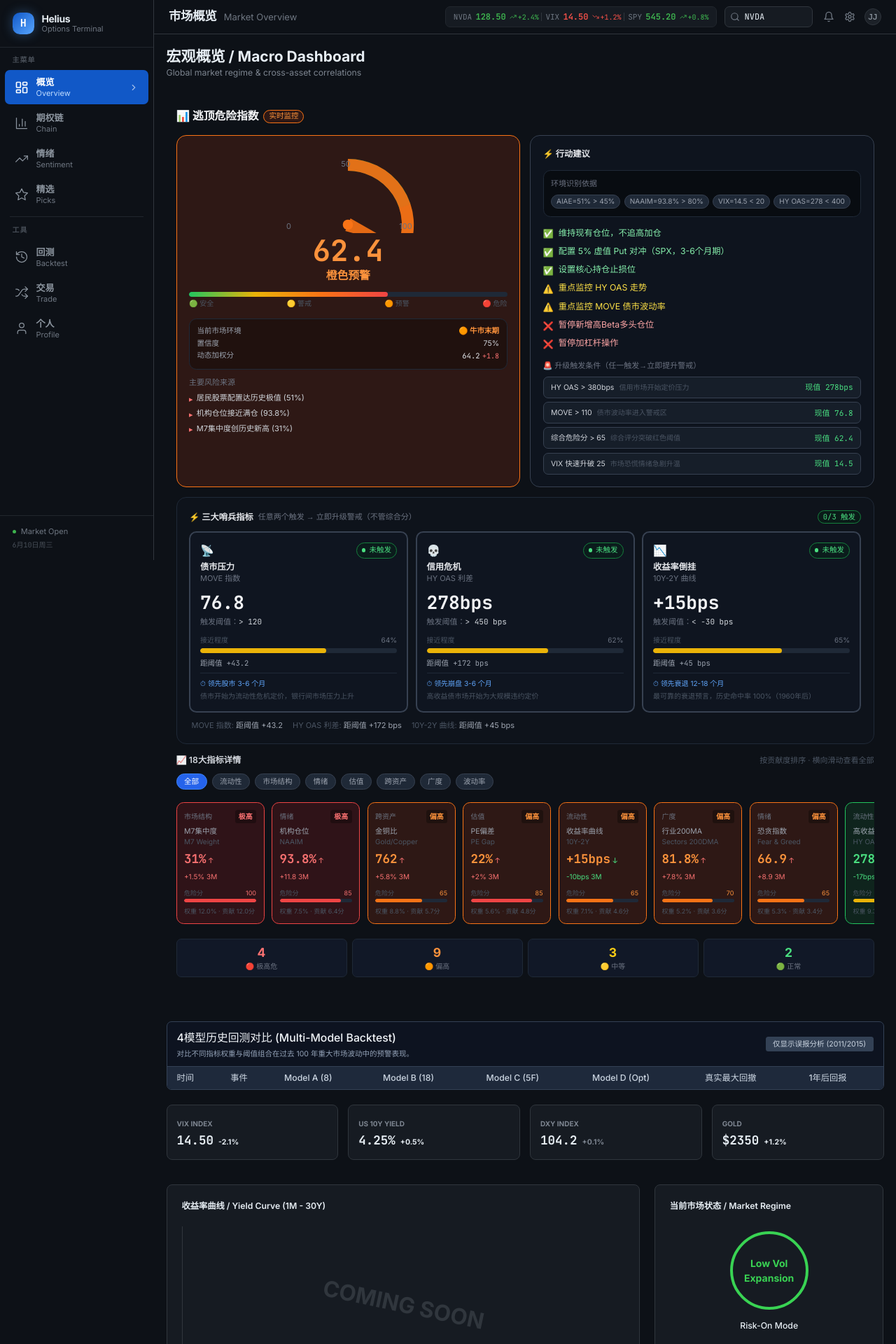
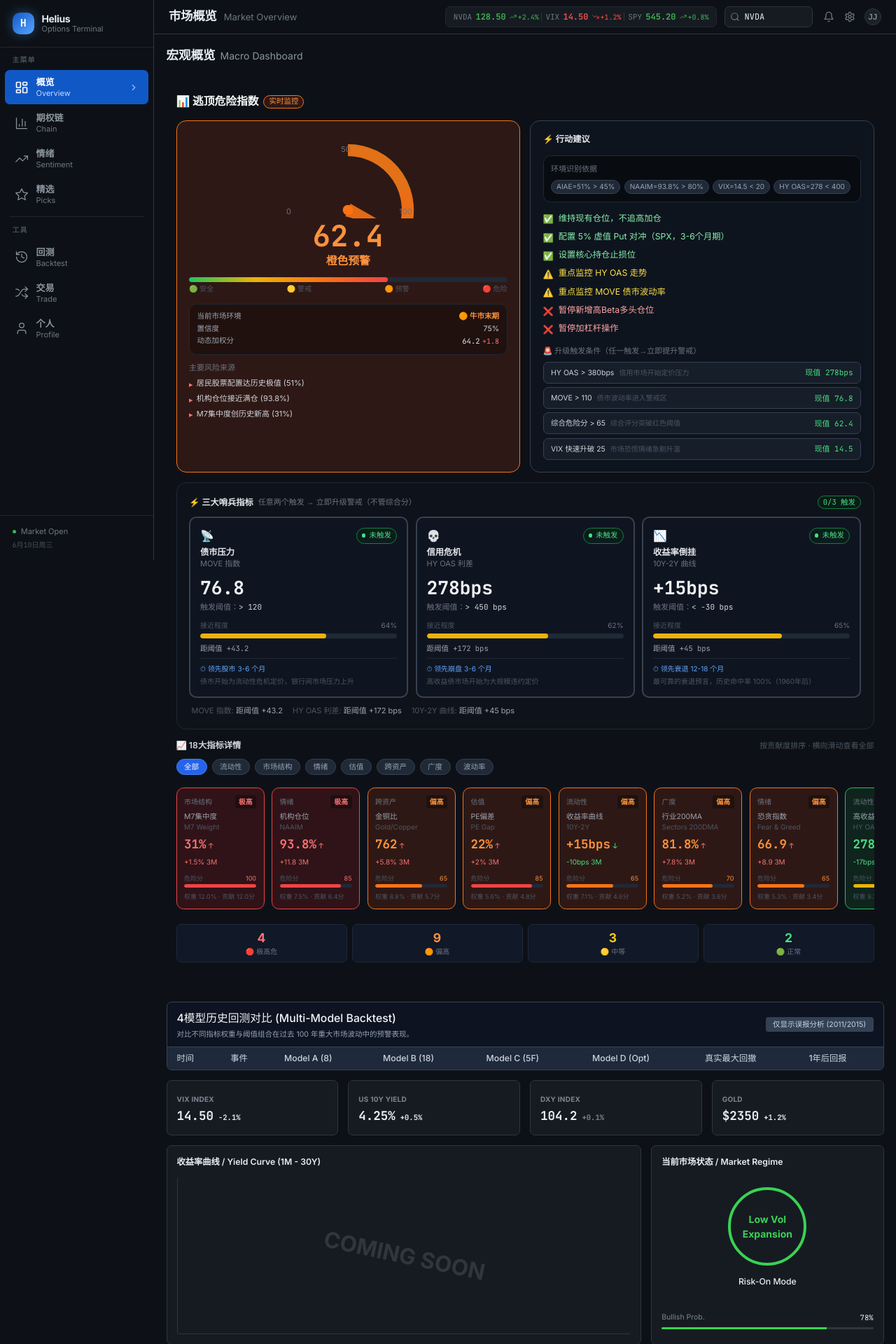
Before and after one commit to Jeremygarden/option-helius, a Next.js app in the folder frontend/: page /macro in a window 1280 px wide. Shown: the top 1920 px of the page at 70% size. Built offline with nearby package versions, Linux system fonts and the light colour scheme.

Commit message:
style(round-8): global polish — macro/sentiment card treatment + spacing + font-mono consistency

```diff
--- a/frontend/app/macro/page.tsx
+++ b/frontend/app/macro/page.tsx
@@ -167,10 +167,11 @@ export default function MacroPage() {
   }, []);
 
   return (
-    <div className="flex flex-col gap-6">
-      <div className="mb-2">
-        <h1 className="text-2xl font-bold">宏观概览 / Macro Dashboard</h1>
-        <p className="text-[#7d8590] text-sm">Global market regime & cross-asset correlations</p>
+    <div className="flex flex-col gap-4 pb-8">
+      <div className="flex items-center justify-between mb-4">
+        <h1 className="text-xl font-bold">宏观概览
+          <span className="text-[#8b949e] text-base font-normal ml-2">Macro Dashboard</span>
+        </h1>
       </div>
 
       {macroData?.run_risk && (
@@ -186,30 +187,30 @@ export default function MacroPage() {
           { label: "DXY INDEX", value: "104.2", change: "+0.1%", color: "text-[#7d8590]" },
           { label: "GOLD", value: "$2350", change: "+1.2%", color: "text-accent-green" },
         ].map((item) => (
-          <div key={item.label} className="card p-4">
-            <span className="text-[10px] text-[#7d8590] uppercase font-bold">{item.label}</span>
+          <div key={item.label} className="bg-[#161b22] border border-[#30363d] rounded-lg p-4">
+            <span className="text-[10px] text-[#7d8590] uppercase font-bold tracking-wide">{item.label}</span>
             <div className="flex items-baseline gap-2 mt-1">
               <span className="text-xl font-bold font-mono">{item.value}</span>
-              <span className={`text-xs font-bold ${item.color}`}>{item.change}</span>
+              <span className={`text-xs font-bold font-mono transition-colors ${item.color}`}>{item.change}</span>
             </div>
           </div>
         ))}
       </div>
 
-      <div className="grid grid-cols-1 lg:grid-cols-3 gap-6 mt-4">
-        <div className="lg:col-span-2 card p-6">
-           <h3 className="text-sm font-semibold mb-6">收益率曲线 / Yield Curve (1M - 30Y)</h3>
-           <div className="h-64 border-l border-b border-[#30363d] relative">
+      <div className="grid grid-cols-1 lg:grid-cols-3 gap-4">
+        <div className="lg:col-span-2 bg-[#161b22] border border-[#30363d] rounded-lg p-4">
+           <h3 className="text-sm font-semibold mb-4">收益率曲线 / Yield Curve (1M - 30Y)</h3>
+           <div className="h-64 border-l border-b border-[#30363d] relative rounded">
               <div className="absolute inset-0 flex items-center justify-center text-[#30363d] text-4xl font-bold uppercase rotate-12">
                  Coming Soon
               </div>
            </div>
         </div>
-        <div className="card p-6">
+        <div className="bg-[#161b22] border border-[#30363d] rounded-lg p-4">
            <h3 className="text-sm font-semibold mb-4">当前市场状态 / Market Regime</h3>
            <div className="flex flex-col gap-6 mt-8">
               <div className="flex flex-col items-center">
-                 <div className="w-32 h-32 rounded-full border-4 border-accent-teal flex items-center justify-center text-accent-teal font-bold text-center p-4">
+                 <div className="w-32 h-32 rounded-full border-4 border-accent-teal flex items-center justify-center text-accent-teal font-bold text-center p-4 transition-all">
                     Low Vol Expansion
                  </div>
                  <span className="mt-4 text-sm font-medium">Risk-On Mode</span>
@@ -217,10 +218,10 @@ export default function MacroPage() {
               <div className="space-y-2 mt-4">
                  <div className="flex justify-between text-xs">
                     <span className="text-[#7d8590]">Bullish Prob.</span>
-                    <span className="text-accent-green">78%</span>
+                    <span className="text-accent-green font-mono">78%</span>
                  </div>
                  <div className="w-full h-1 bg-[#30363d] rounded-full overflow-hidden">
-                    <div className="h-full bg-accent-teal" style={{ width: '78%' }} />
+                    <div className="h-full bg-accent-teal transition-all" style={{ width: '78%' }} />
                  </div>
               </div>
            </div>
--- a/frontend/app/picks/page.tsx
+++ b/frontend/app/picks/page.tsx
@@ -567,23 +567,6 @@ export default function PicksPage() {
     return c;
   }, [picks]);
 
-  const filtered = useMemo(() => {
-    return directionFilteredPicks
-      .filter(p => !selectedTicker || (p.ticker || "").toUpperCase() === selectedTicker)
-      .filter(p => tagFilter === "全部" || (p.tag || "核心") === tagFilter)
-      .filter(p => strategyFilter === "all" || normalizeType(p.strategyType) === strategyFilter)
-      .sort((a, b) => sortMode === "score"
-        ? clampScore(b.score) - clampScore(a.score)
-        : (a.ticker || "").localeCompare(b.ticker || ""));
-  }, [directionFilteredPicks, selectedTicker, tagFilter, strategyFilter, sortMode]);
-
-  const displayPicks = filtered.length ? filtered : picks.sort((a, b) => clampScore(b.score) - clampScore(a.score));
-
-  // Summary stats
-  const highCount = picks.filter(p => clampScore(p.score) >= 8).length;
-  const returnMin = Math.min(...picks.map(p => Number(p.returnLow || 0)).filter(Boolean), 0);
-  const returnMax = Math.max(...picks.map(p => Number(p.returnHigh || 0)).filter(Boolean), 0);
-
   // Direction tab filter logic
   const directionFilteredPicks = useMemo(() => {
     if (directionTab === "all") return picks;
@@ -602,6 +585,23 @@ export default function PicksPage() {
   // Bullish/bearish counts for scanner summary
   const bullishCount = picks.filter(p => p.direction === "up").length;
   const bearishCount = picks.filter(p => p.direction === "down").length;
+
+  const filtered = useMemo(() => {
+    return directionFilteredPicks
+      .filter(p => !selectedTicker || (p.ticker || "").toUpperCase() === selectedTicker)
+      .filter(p => tagFilter === "全部" || (p.tag || "核心") === tagFilter)
+      .filter(p => strategyFilter === "all" || normalizeType(p.strategyType) === strategyFilter)
+      .sort((a, b) => sortMode === "score"
+        ? clampScore(b.score) - clampScore(a.score)
+        : (a.ticker || "").localeCompare(b.ticker || ""));
+  }, [directionFilteredPicks, selectedTicker, tagFilter, strategyFilter, sortMode]);
+
+  const displayPicks = filtered.length ? filtered : picks.sort((a, b) => clampScore(b.score) - clampScore(a.score));
+
+  // Summary stats
+  const highCount = picks.filter(p => clampScore(p.score) >= 8).length;
+  const returnMin = Math.min(...picks.map(p => Number(p.returnLow || 0)).filter(Boolean), 0);
+  const returnMax = Math.max(...picks.map(p => Number(p.returnHigh || 0)).filter(Boolean), 0);
 
   return (
     <div className="flex flex-col gap-4 pb-8">
--- a/frontend/app/sentiment/page.tsx
+++ b/frontend/app/sentiment/page.tsx
@@ -8,43 +8,45 @@ const news = [
 
 export default function SentimentPage() {
   return (
-    <div className="flex flex-col gap-6">
-      <div className="mb-2">
-        <h1 className="text-2xl font-bold">舆情情绪 / Sentiment Analysis</h1>
-        <p className="text-[#7d8590] text-sm">NLP driven market regime detection</p>
+    <div className="flex flex-col gap-4 pb-8">
+      <div className="flex items-center justify-between mb-4">
+        <h1 className="text-xl font-bold">舆情情绪
+          <span className="text-[#8b949e] text-base font-normal ml-2">Sentiment Analysis</span>
+        </h1>
       </div>
 
-      <div className="grid grid-cols-1 lg:grid-cols-12 gap-6">
+      <div className="grid grid-cols-1 lg:grid-cols-12 gap-4">
         {/* Left: News */}
         <div className="lg:col-span-7 flex flex-col gap-4">
           <h3 className="text-sm font-semibold text-[#7d8590] uppercase tracking-wider">Breaking News & Verdicts</h3>
           {news.map((item) => (
-            <div key={item.id} className="card p-4 flex gap-4 items-center">
+            <div key={item.id} className="bg-[#161b22] border border-[#30363d] rounded-lg p-4 flex gap-4 items-center transition-all">
               <div className="flex-1">
                 <div className="flex items-center gap-2 mb-1">
-                  <span className="text-accent-blue font-bold text-xs">{item.ticker}</span>
+                  <span className="text-accent-blue font-bold text-xs font-mono">{item.ticker}</span>
                   <span className="text-[#7d8590] text-[10px]">2h ago</span>
                 </div>
                 <h4 className="font-medium text-sm">{item.headline}</h4>
               </div>
               <div className="flex flex-col items-end gap-1">
-                <div className={`${item.color} text-black text-[10px] font-bold px-2 py-0.5 rounded`}>
+                <div className={`${item.color} text-black text-[10px] font-bold px-2 py-0.5 rounded transition-colors`}>
                   {item.verdict}
                 </div>
-                <span className="text-[10px] text-[#7d8590]">Conf: {item.confidence}</span>
+                <span className="text-[10px] text-[#7d8590] font-mono">Conf: {item.confidence}</span>
               </div>
             </div>
           ))}
 
-          <div className="card p-4 mt-4">
+          <div className="bg-[#161b22] border border-[#30363d] rounded-lg p-4 mt-4">
              <h3 className="text-sm font-semibold mb-4 text-[#7d8590]">价格影响速度 / Price Impact Velocity</h3>
              <div className="flex flex-col gap-3">
                {[1, 0.8, 0.4, 0.2].map((val, i) => (
                  <div key={i} className="flex items-center gap-4">
                    <span className="text-[10px] font-mono w-12 text-[#7d8590]">T-{i*15}m</span>
                    <div className="flex-1 h-2 bg-[#30363d] rounded-full overflow-hidden">
-                     <div className="h-full bg-accent-blue" style={{ width: `${val * 100}%` }} />
+                     <div className="h-full bg-accent-blue transition-all" style={{ width: `${val * 100}%` }} />
                    </div>
+                   <span className="text-[10px] font-mono text-[#7d8590]">{(val * 100).toFixed(0)}%</span>
                  </div>
                ))}
              </div>
@@ -52,8 +54,8 @@ export default function SentimentPage() {
         </div>
 
         {/* Right: Patterns & Charts */}
-        <div className="lg:col-span-5 flex flex-col gap-6">
-          <div className="card p-4">
+        <div className="lg:col-span-5 flex flex-col gap-4">
+          <div className="bg-[#161b22] border border-[#30363d] rounded-lg p-4">
             <h3 className="text-sm font-semibold mb-4 text-[#7d8590]">历史模式匹配 / Historical Patterns</h3>
             <div className="flex flex-col gap-4">
                {[
@@ -64,7 +66,7 @@ export default function SentimentPage() {
                  <div key={i} className="flex justify-between items-center border-b border-[#30363d] pb-2 last:border-0">
                     <span className="text-xs font-medium">{p.label}</span>
                     <div className="flex gap-4 items-center">
-                       <span className="text-[10px] text-[#7d8590]">Match: {p.match}</span>
+                       <span className="text-[10px] text-[#7d8590] font-mono">Match: {p.match}</span>
                        <span className={`text-[10px] font-bold uppercase ${p.outcome}`}>BULLISH</span>
                     </div>
                  </div>
@@ -72,13 +74,13 @@ export default function SentimentPage() {
             </div>
           </div>
 
-          <div className="card p-4 flex-1">
+          <div className="bg-[#161b22] border border-[#30363d] rounded-lg p-4 flex-1">
             <h3 className="text-sm font-semibold mb-4 text-[#7d8590]">情绪波动 / Sentiment Velocity</h3>
             <div className="h-40 flex items-end gap-1">
                {Array.from({ length: 20 }).map((_, i) => {
                  const height = 20 + Math.random() * 80;
                  return (
-                   <div key={i} className="flex-1 bg-[#58a6ff] opacity-50 hover:opacity-100 transition-opacity" style={{ height: `${height}%` }} />
+                   <div key={i} className="flex-1 bg-[#58a6ff] opacity-50 hover:opacity-100 transition-opacity rounded-t" style={{ height: `${height}%` }} />
                  );
                })}
             </div>
```
Also changed, not shown: 1 other file (tests, documents, lock files or other folders).
